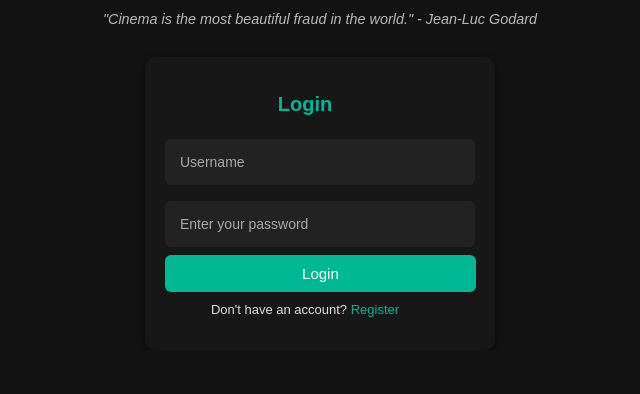
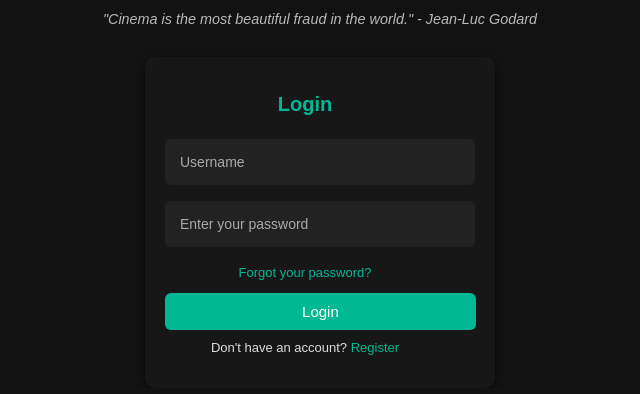
Before and after one commit to harrree/StarShip, a Django app: page /login/ in a window 1280 px wide. Shown: the part 332-726 px from the top of the page, without its empty margins (320-960 px from the left). Run offline with Django 5.2, Linux system fonts and the light colour scheme.

Commit message:
forget password completed

```diff
--- a/MovueProject/MovueApp/templates/login.html
+++ b/MovueProject/MovueApp/templates/login.html
@@ -32,6 +32,8 @@
                 {% csrf_token %}
                 <input type="text" id="username" name="username" placeholder="Username" required>
                 <input type="password" id="password" name="password" placeholder="Enter your password" required>
+                <p><a href="{% url 'password_reset' %}">Forgot your password?</a></p>
+
                 <button type="submit">Login</button>
 
 
--- /dev/null
+++ b/MovueProject/MovueApp/templates/password_done.html
@@ -0,0 +1,2 @@
+<h2>Password Reset Complete</h2>
+<p>Your password has been set. You can now <a href="{% url 'userlogin' %}">log in</a> with the new password.</p>
--- /dev/null
+++ b/MovueProject/MovueApp/templates/password_reset_form.html
@@ -0,0 +1,6 @@
+<h2>Reset Your Password</h2>
+<form method="POST">
+  {% csrf_token %}
+  {{ form.as_p }}
+  <button type="submit">Change Password</button>
+</form>
--- /dev/null
+++ b/MovueProject/MovueApp/templates/password_reset_sent.html
@@ -0,0 +1,2 @@
+<h2>Email Sent</h2>
+<p>We’ve emailed you instructions for setting your password. If you don’t receive it soon, check your spam folder.</p>
--- a/MovueProject/MovueApp/urls.py
+++ b/MovueProject/MovueApp/urls.py
@@ -3,6 +3,8 @@ from django.urls import path, re_path
 from . import views
 from django.conf import settings
 from django.conf.urls.static import static
+from django.contrib.auth import views as auth_views
+
 
 urlpatterns = [
     path('', views.movie_list,name='movie_list'),
@@ -17,7 +19,23 @@ urlpatterns = [
     path('login/', views.userlogin, name="userlogin"),
     path('register/', views.register, name="register"),
     path('logout/', views.userlogout, name="userlogout"),
-    path('reaction/<int:rid>/', views.reaction, name='reaction')
+    path('reaction/<int:rid>/', views.reaction, name='reaction'),
+
+    path('reset_password/',
+         auth_views.PasswordResetView.as_view(template_name="password_reset.html"),
+         name="password_reset"),
+
+    path('reset_password_sent/',
+         auth_views.PasswordResetDoneView.as_view(template_name="password_reset_sent.html"),
+         name="password_reset_done"),
+
+    path('reset/<uidb64>/<token>/',
+         auth_views.PasswordResetConfirmView.as_view(template_name="password_reset_form.html"),
+         name="password_reset_confirm"),
+
+    path('reset_password_complete/',
+         auth_views.PasswordResetCompleteView.as_view(template_name="password_done.html"),
+         name="password_reset_complete"),
 ]
 if settings.DEBUG:
    urlpatterns += static(settings.MEDIA_URL, document_root=settings.MEDIA_ROOT)
```
Also changed, not shown: MovueProject/MovueApp/templates/password_reset.html (added, +7 -0 lines), MovueProject/MovueProject/settings.py (+9 -0 lines).
